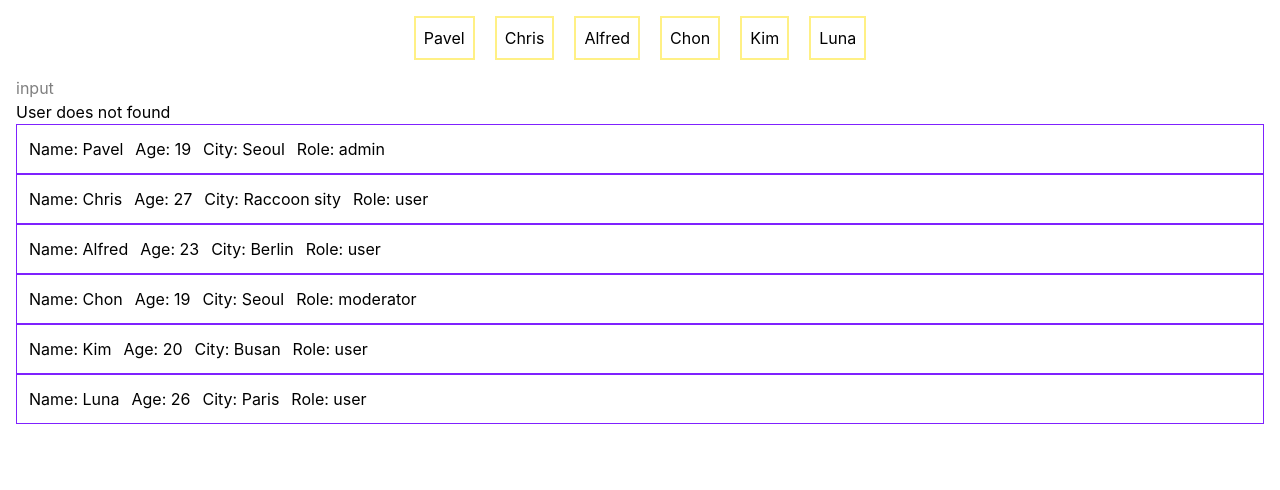
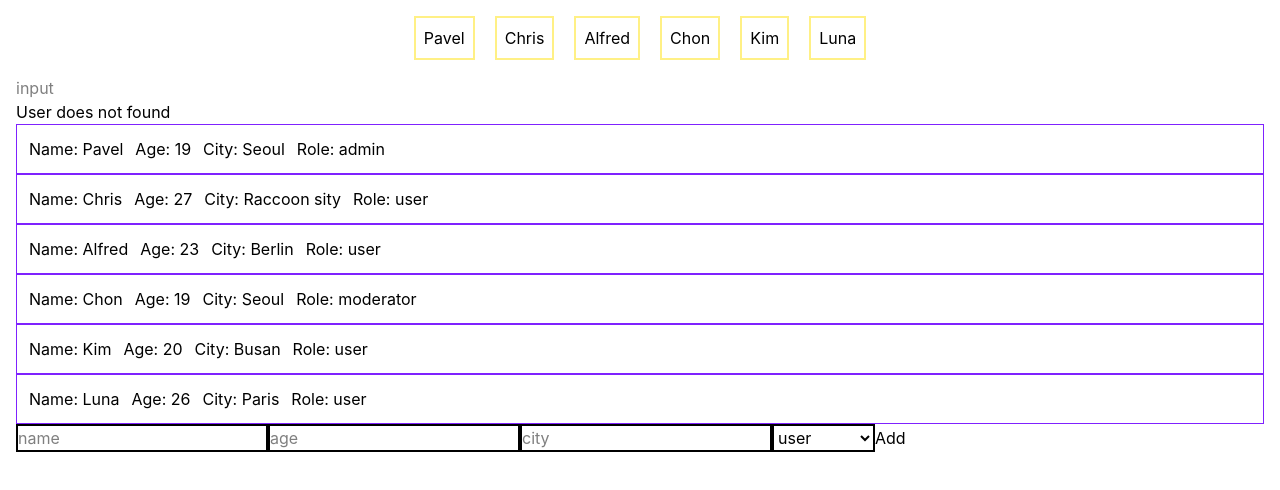
Before and after one commit to NetKamaa/User-Directory, a React (Vite) app: page / in a window 1280 px wide. Shown: the top 490 px of the page. Built offline with nearby package versions, Linux system fonts and the light colour scheme.

Commit message:
feat: add AddUserForm component

```diff
--- a/src/App.tsx
+++ b/src/App.tsx
@@ -1,11 +1,14 @@
 import { useState } from "react";
+import AddUserForm from "./components/AddUserForm";
 import { UserDetails } from "./components/UserDetails";
 import { UserList } from "./components/UserList";
-import { users } from "./data/users";
+import { mockUsers } from "./data/users";
+import type { IUser } from "./types/user";
 
 function App() {
-  const [selectedUserId, setSelectedUserId] = useState<number | null>(null);
+  const [selectedUserId, setSelectedUserId] = useState<string | null>(null);
   const [inputsValue, setInputValue] = useState<string>("");
+  const [users, setUsers] = useState<IUser[]>(mockUsers);
   const selectedUser = users.find((user) => user.id === selectedUserId);
   const filteredUser = users.filter((user) =>
     user.name.toLowerCase().includes(inputsValue.toLowerCase()),
@@ -24,6 +27,7 @@ function App() {
         {filteredUser.map((user) => (
           <UserDetails key={user.id} user={user}></UserDetails>
         ))}
+        <AddUserForm setUsers={setUsers} />
       </div>
     </>
   );
--- a/src/components/AddUserForm.tsx
+++ b/src/components/AddUserForm.tsx
@@ -0,0 +1,62 @@
+import { useState } from "react";
+import type { IUser, TRole } from "../types/user";
+
+interface ISetUsers {
+  setUsers: React.Dispatch<React.SetStateAction<IUser[]>>;
+}
+
+function AddUserForm({ setUsers }: ISetUsers) {
+  const [userName, setUserName] = useState<string>("");
+  const [userAge, setUserAge] = useState<string>("");
+  const [userCity, setUserCity] = useState<string>("");
+  const [userRole, setUserRole] = useState<string>("user");
+
+  function addUser(e: React.SubmitEvent) {
+    e.preventDefault();
+    const user: IUser = {
+      id: crypto.randomUUID(),
+      name: userName,
+      age: Number(userAge),
+      city: userCity,
+      role: userRole as TRole,
+    };
+    setUsers((prev) => [...prev, user]);
+  }
+
+  return (
+    <form onSubmit={(e) => addUser(e)} className="flex">
+      <input
+        className="border-2"
+        type="text"
+        value={userName}
+        placeholder="name"
+        onChange={(e) => setUserName(e.target.value)}
+      ></input>
+      <input
+        className="border-2"
+        type="text"
+        value={userAge}
+        placeholder="age"
+        onChange={(e) => setUserAge(e.target.value)}
+      ></input>
+      <input
+        className="border-2"
+        type="text"
+        value={userCity}
+        placeholder="city"
+        onChange={(e) => setUserCity(e.target.value)}
+      ></input>
+      <select
+        value={userRole}
+        onChange={(e) => setUserRole(e.target.value)}
+        className="border-2"
+      >
+        <option value="admin">admin</option>
+        <option value="user">user</option>
+        <option value="moderator">moderator</option>
+      </select>
+      <button type="submit">Add</button>
+    </form>
+  );
+}
+export default AddUserForm;
--- a/src/components/UserCard.tsx
+++ b/src/components/UserCard.tsx
@@ -3,7 +3,7 @@ import type { IUser } from "../types/user";
 interface IUserCardProps {
   user: IUser;
   isSelected: boolean;
-  setSelectedUserId: (id: number) => void;
+  setSelectedUserId: (id: string) => void;
 }
 
 export function UserCard({
--- a/src/components/UserList.tsx
+++ b/src/components/UserList.tsx
@@ -3,8 +3,8 @@ import { UserCard } from "./UserCard";
 
 interface IUserListProps {
   users: IUser[];
-  selectedUserId: number | null;
-  setSelectedUserId: (id: number) => void;
+  selectedUserId: string | null;
+  setSelectedUserId: (id: string) => void;
   setInputValue: (value: string) => void;
   inputsValue: string;
 }
--- a/src/data/users.ts
+++ b/src/data/users.ts
@@ -1,10 +1,10 @@
 import type { IUser } from "../types/user";
 
-export const users: IUser[] = [
-  { id: 1, name: "Pavel", age: 19, city: "Seoul", role: "admin" },
-  { id: 2, name: "Chris", age: 27, city: "Raccoon sity", role: "user" },
-  { id: 3, name: "Alfred", age: 23, city: "Berlin", role: "user" },
-  { id: 4, name: "Chon", age: 19, city: "Seoul", role: "moderator" },
-  { id: 5, name: "Kim", age: 20, city: "Busan", role: "user" },
-  { id: 6, name: "Luna", age: 26, city: "Paris", role: "user" },
+export const mockUsers: IUser[] = [
+  { id: "1", name: "Pavel", age: 19, city: "Seoul", role: "admin" },
+  { id: "2", name: "Chris", age: 27, city: "Raccoon sity", role: "user" },
+  { id: "3", name: "Alfred", age: 23, city: "Berlin", role: "user" },
+  { id: "4", name: "Chon", age: 19, city: "Seoul", role: "moderator" },
+  { id: "5", name: "Kim", age: 20, city: "Busan", role: "user" },
+  { id: "6", name: "Luna", age: 26, city: "Paris", role: "user" },
 ];
--- a/src/types/user.ts
+++ b/src/types/user.ts
@@ -1,7 +1,7 @@
-type TRole = "admin" | "user" | "moderator";
+export type TRole = "admin" | "user" | "moderator";
 
 export interface IUser {
-  id: number;
+  id: string;
   name: string;
   age: number;
   city: string;
```
